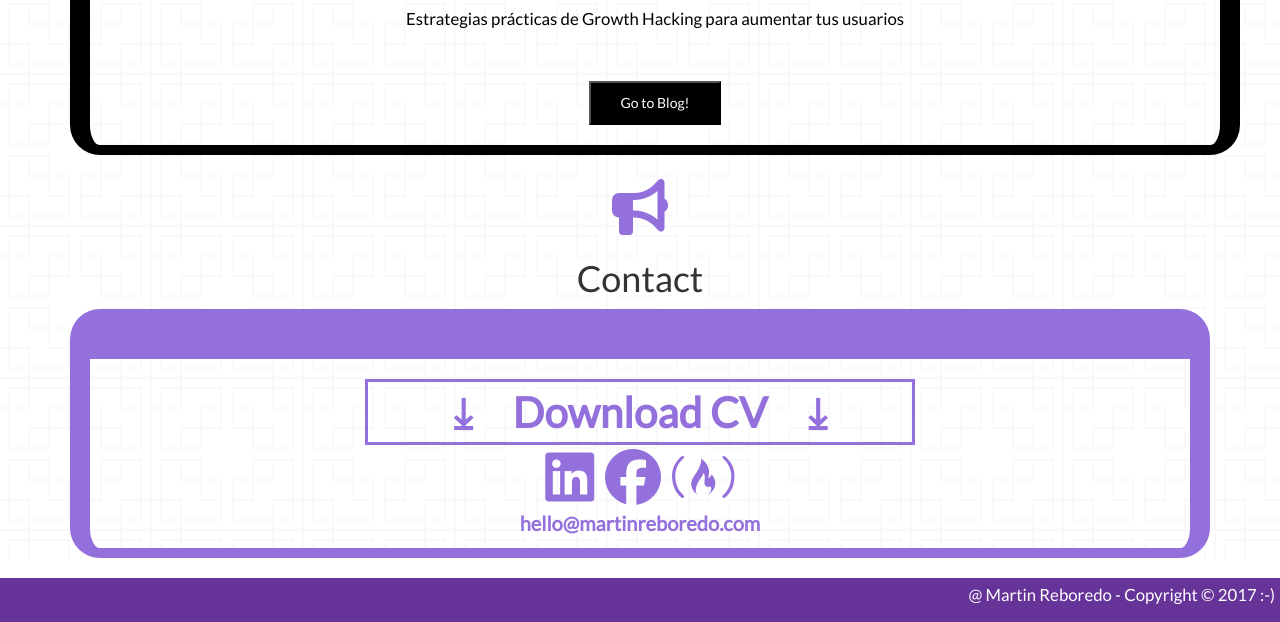
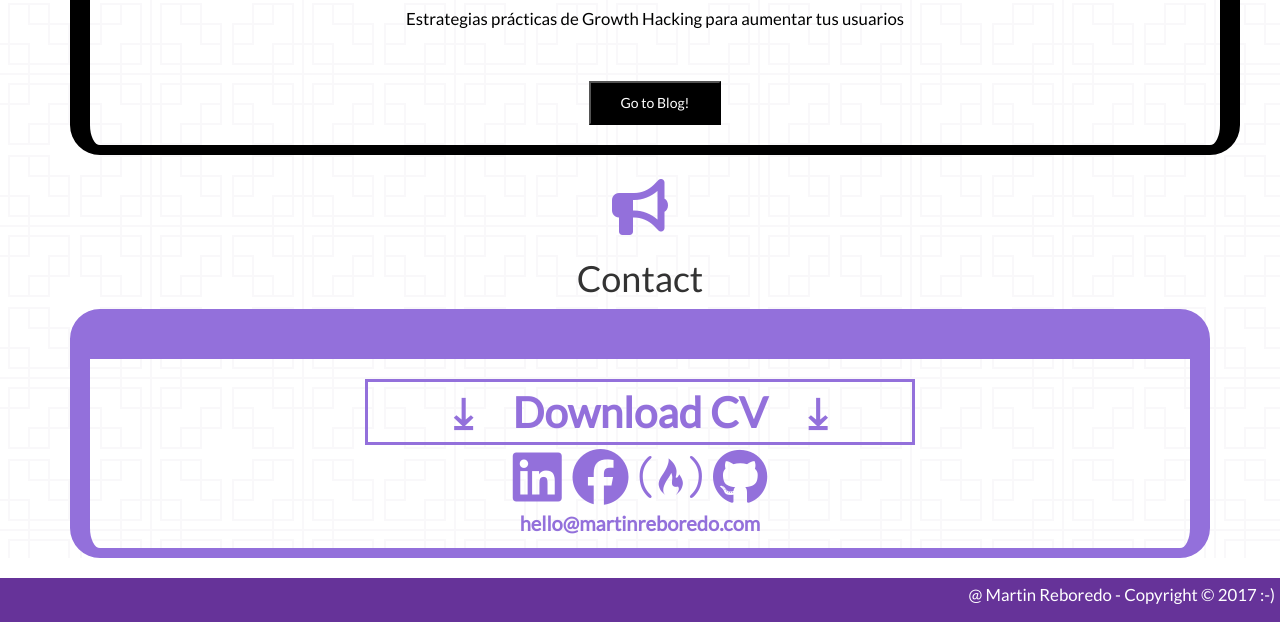
Before and after one commit to martinrebo/Portfolio-Martin, a website: page index.html in a window 1280 px wide. Shown: the part 3381-4003 px from the top of the page. Drawn offline with nearby package versions, Linux system fonts and the light colour scheme.

Commit message:
Add Github to Contact

```diff
--- a/index.html
+++ b/index.html
@@ -409,6 +409,10 @@
                     <a href="https://www.freecodecamp.com/martinrebo">
                         <i class="fa fa-free-code-camp fa-4x" aria-hidden="true"></i>
                     </a>
+
+                    <a href="https://github.com/martinrebo">
+                        <i class="fa fa-github fa-4x" aria-hidden="true"></i>
+                    </a>
                     <br>
                     <p>hello@martinreboredo.com</p>
                 </div>
```
